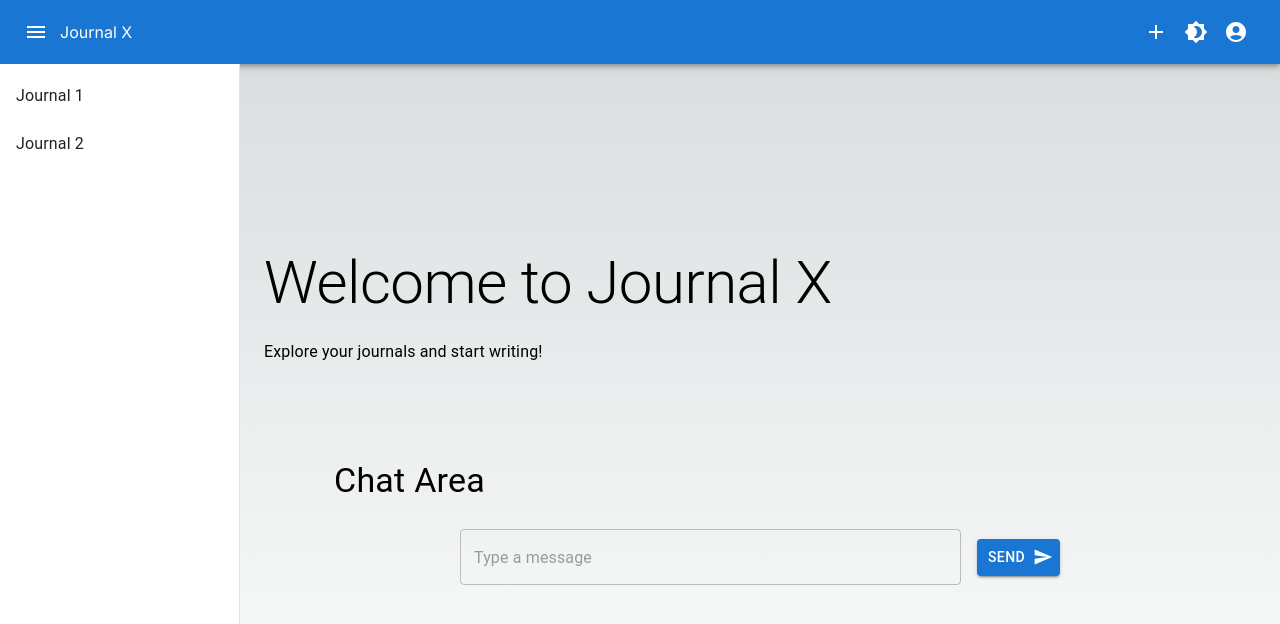
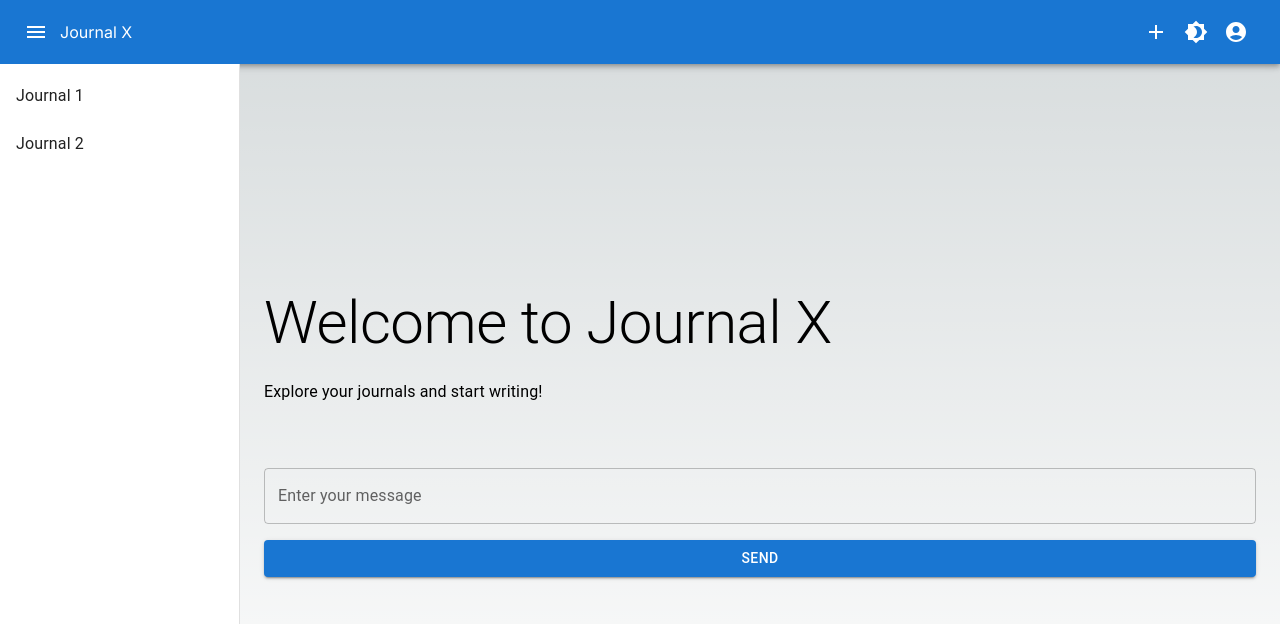
Before and after one commit to ivancliff029/journalx, a Next.js app: page / in a window 1280 px wide. Shown: the top 624 px of the page. Built offline with nearby package versions, Linux system fonts and the light colour scheme.

Commit message:
Feature: gemini enabled

```diff
--- a/package.json
+++ b/package.json
@@ -11,6 +11,7 @@
   "dependencies": {
     "@emotion/react": "^11.11.4",
     "@emotion/styled": "^11.11.5",
+    "@google/generative-ai": "^0.13.0",
     "@mui/icons-material": "^5.15.20",
     "@mui/material": "^5.15.20",
     "formik": "^2.4.6",
--- a/src/app/components/Chat.tsx
+++ /dev/null
@@ -1,33 +0,0 @@
-import React from 'react';
-import { Container, Box, Typography, TextField, Button } from '@mui/material';
-import SendIcon from '@mui/icons-material/Send';
-
-const Chat = () => {
-  return (
-    <Container maxWidth="md">
-      <Box my={4}>
-        <Typography variant="h4" component="h1" gutterBottom>
-          Chat Area
-        </Typography>
-        <Box sx={{ display: 'flex', flexDirection: 'column', alignItems: 'center' }}>
-          <Box sx={{ width: '100%', maxWidth: 600 }}>
-            {/* Chat messages can be added here */}
-            <Box sx={{ mt: 2, display: 'flex', alignItems: 'center' }}>
-              <TextField
-                fullWidth
-                variant="outlined"
-                placeholder="Type a message"
-                sx={{ mr: 2 }}
-              />
-              <Button variant="contained" color="primary" endIcon={<SendIcon />}>
-                Send
-              </Button>
-            </Box>
-          </Box>
-        </Box>
-      </Box>
-    </Container>
-  );
-};
-
-export default Chat;
--- a/src/app/page.tsx
+++ b/src/app/page.tsx
@@ -1,14 +1,15 @@
 "use client";
 import React, { useState } from 'react';
-import Navbar from './components/Navbar';
-import Sidebar from './components/Sidebar';
+import Navbar from '@/components/Navbar';
+import Sidebar from '@/components/Sidebar';
 import Container from '@mui/material/Container';
 import Box from '@mui/material/Box';
 import Typography from '@mui/material/Typography';
-import Chat from './components/Chat'; // Import the Chat component
+import Chat from '@/components/Chat';
 
 const LandingPage = () => {
   const [sidebarOpen, setSidebarOpen] = useState(true);
+  const [responseText, setResponseText] = useState('');
 
   const toggleSidebar = () => {
     setSidebarOpen(!sidebarOpen);
@@ -34,11 +35,11 @@ const LandingPage = () => {
               Welcome to Journal X
             </Typography>
             <Typography variant="body1" paragraph>
-              Explore your journals and start writing!
+              {responseText || 'Explore your journals and start writing!'}
             </Typography>
           </Container>
           <Container sx={{ p: 3 }}>
-            <Chat />
+            <Chat setResponseText={setResponseText} />
           </Container>
         </Box>
       </Box>
--- /dev/null
+++ b/src/components/Chat.tsx
@@ -0,0 +1,42 @@
+// components/Chat.js
+import React, { useState } from 'react';
+import { Box, TextField, Button, Typography } from '@mui/material';
+
+const Chat = ({ setResponseText }) => {
+  const [userInput, setUserInput] = useState('');
+  const [loading, setLoading] = useState(false);
+
+  const handleSubmit = async (event) => {
+    event.preventDefault();
+    setLoading(true);
+
+    const res = await fetch('/api/chat', {
+      method: 'POST',
+      headers: {
+        'Content-Type': 'application/json',
+      },
+      body: JSON.stringify({ input: userInput }),
+    });
+
+    const data = await res.json();
+    setResponseText(data.response);
+    setLoading(false);
+  };
+
+  return (
+    <Box component="form" onSubmit={handleSubmit} sx={{ display: 'flex', flexDirection: 'column', gap: 2 }}>
+      <TextField
+        label="Enter your message"
+        variant="outlined"
+        value={userInput}
+        onChange={(e) => setUserInput(e.target.value)}
+        fullWidth
+      />
+      <Button type="submit" variant="contained" color="primary" disabled={loading}>
+        {loading ? 'Loading...' : 'Send'}
+      </Button>
+    </Box>
+  );
+};
+
+export default Chat;
--- /dev/null
+++ b/src/pages/api/chat.js
@@ -0,0 +1,37 @@
+// pages/api/chat.js
+import { GoogleGenerativeAI } from "@google/generative-ai";
+
+const apiKey = process.env.GEMINI_API_KEY;
+const genAI = new GoogleGenerativeAI(apiKey);
+
+const model = genAI.getGenerativeModel({
+  model: "gemini-1.5-flash",
+});
+
+const generationConfig = {
+  temperature: 1,
+  topP: 0.95,
+  topK: 64,
+  maxOutputTokens: 8192,
+  responseMimeType: "text/plain",
+};
+
+export default async function handler(req, res) {
+  if (req.method === 'POST') {
+    const { input } = req.body;
+
+    try {
+      const chatSession = model.startChat({
+        generationConfig,
+        history: [],
+      });
+
+      const result = await chatSession.sendMessage(input);
+      res.status(200).json({ response: result.response.text() });
+    } catch (error) {
+      res.status(500).json({ error: 'Error communicating with Gemini' });
+    }
+  } else {
+    res.status(405).json({ error: 'Method not allowed' });
+  }
+}
```
Also changed, not shown: src/components/AddJorunalForm.tsx (renamed from src/app/components/AddJorunalForm.tsx), src/components/Navbar.tsx (renamed from src/app/components/Navbar.tsx), src/components/Sidebar.tsx (renamed from src/app/components/Sidebar.tsx), 1 other file (tests, documents, lock files or other folders).
